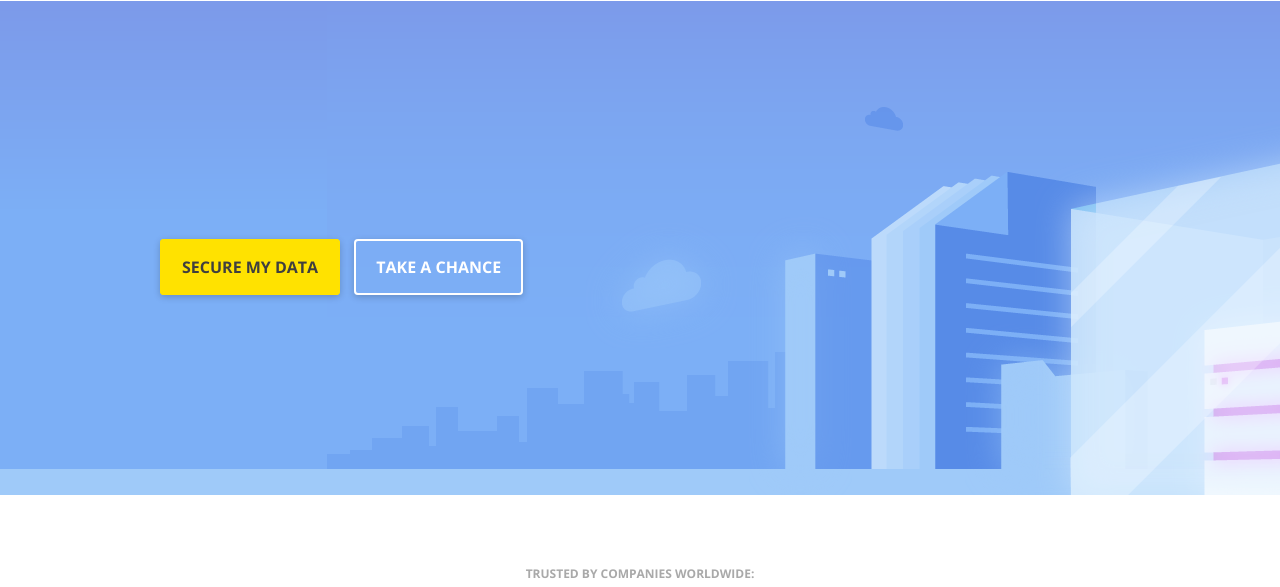
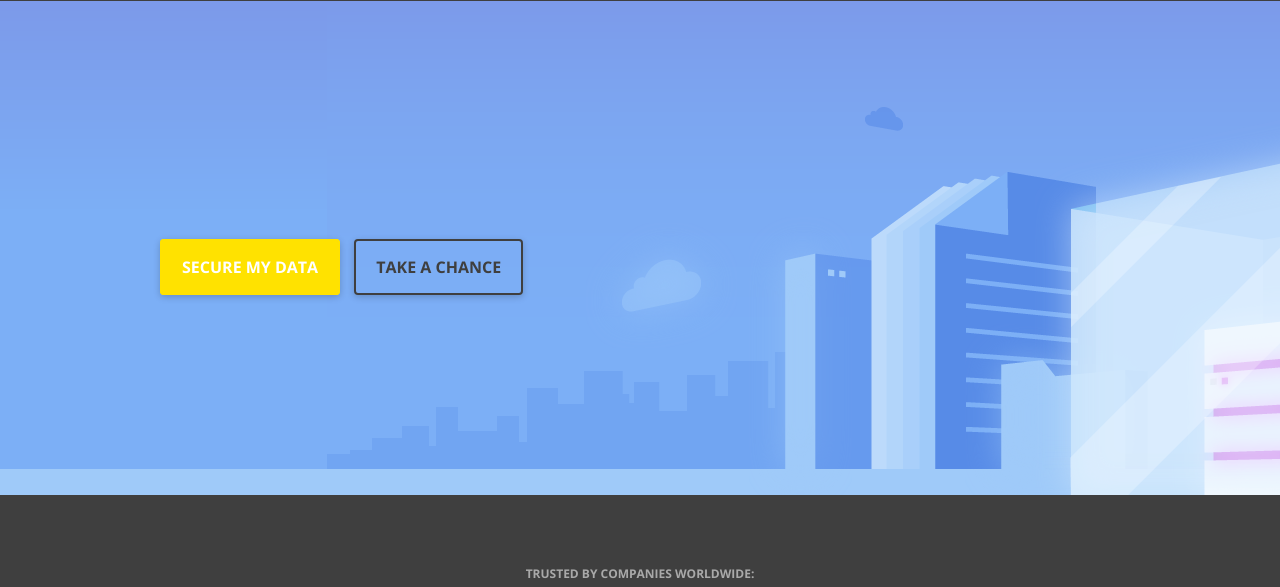
Before and after one commit to krzysztofson/uxpin, a website: page index.html in a window 1280 px wide. Shown: the part 58-645 px from the top of the page. Drawn offline with nearby package versions, Linux system fonts and the dark colour scheme; a script that the page names is missing.

Commit message:
Darkmode

```diff
--- a/styles/index.scss
+++ b/styles/index.scss
@@ -5,6 +5,15 @@
     --color-gray: #A9A9A9;
     --color-dark-gray: #707070;
     --color-blue: #3BA9FB;
+}
+
+@media (prefers-color-scheme: dark) {
+    :root {
+        --color-dark: #FFF;
+        --color-light: #3F3F3F;
+        --color-gray: #A9A9A9;
+        --color-dark-gray: #aaaaaa;
+    }
 }
 
 $colorDark: var(--color-dark);
```
Also changed, not shown: styles/index.css, 1 other file.
